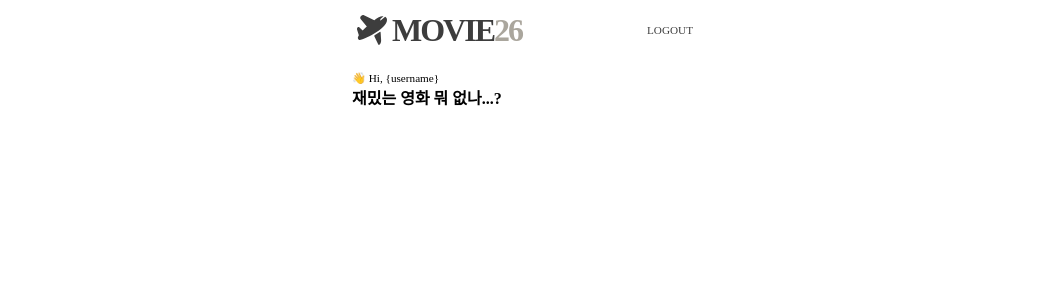
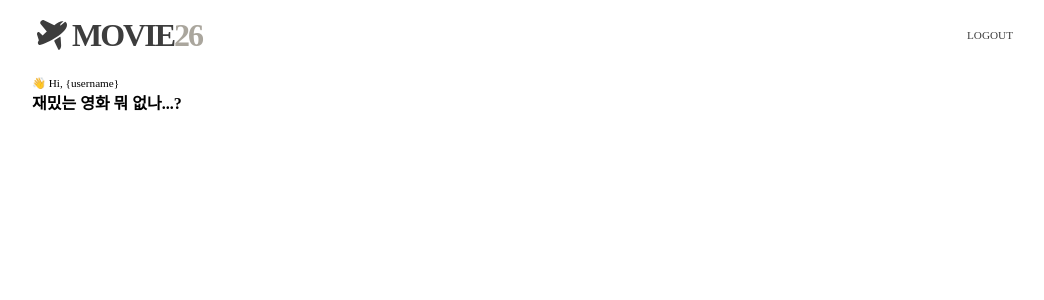
Before and after one commit to heesungjang/movie26-proejct, a Flask app: template templates/index.html in a window 1280 px wide. Shown: the top 300 px of the page, without its empty margins (113-1157 px from the left). Run offline with Flask 2, Linux system fonts and the light colour scheme; the template is opened without the code that fills it, so the values that code supplies are empty; some libraries are stand-ins or nearby versions; some web fonts are replaced.

Commit message:
[feat]index페이지 디자인 수정
- 폰트 적용
- 로딩화면 적용
- html, css 분리
- 미디어쿼리 적용

```diff
--- a/static/css/detail.css
+++ b/static/css/detail.css
@@ -191,7 +191,7 @@
   background-color: var(--green);
 }
 
-@media (min-width: 500px) {
+@media (min-width: 501px) {
   .detail-container {
     width: 500px;
   }
@@ -209,7 +209,7 @@
   }
 }
 
-@media (min-width: 1000px) {
+@media (min-width: 1001px) {
   .detail-container {
     width: 1000px;
     display: flex;
--- a/static/css/index.css
+++ b/static/css/index.css
@@ -22,6 +22,7 @@
     background: white;
     z-index: 99;
     display: flex;
+    flex-direction: column;
     align-items: center;
     justify-content: center;
     animation: hideSplash 5s ease;
@@ -42,15 +43,16 @@
 
 }
 
+
 .splash .logo {
     width: 25%;
-    height: 25%;
+    height: 15%;
     animation: flyingPlane 5s ease;
 }
 
 @keyframes flyingPlane {
     50% {
-        transform: translateX(0) translateY(0);
+        transform: translateX(0) translateY(0%);
 
     }
     100% {
@@ -61,7 +63,7 @@
 
 
 .splash .title {
-    font-size: 5rem;
+    font-size: 4rem;
 }
 
 .splash .title span {
@@ -69,6 +71,7 @@
 }
 
 .index__container {
+    padding:5px;
     font-family: 'GmarketSansMedium';
     width: 350px;
     margin: auto;
@@ -92,9 +95,8 @@
     display: flex;
     align-items: center;
     height: 50px;
-    cursor:pointer;
+    cursor: pointer;
 }
-
 
 
 .navbar__logo svg {
@@ -108,7 +110,6 @@
     font-size: 2rem;
     letter-spacing: -2px;
 }
-
 
 
 .navbar__title span {
@@ -172,11 +173,11 @@
 }
 
 .card .card-body {
-    font-size: .9rem;
+    font-size: .75rem;
     display: flex;
     justify-content: space-between;
     align-items: flex-end;
-    margin-bottom:30px;
+    margin-bottom: 30px;
 
 }
 
@@ -231,3 +232,35 @@
     transform: skewX(-45deg) translateX(13.5em);
     transition: all 0.5s ease-in-out;
 }
+
+
+@media (min-width: 501px) {
+    .splash{
+    flex-direction: row;
+    }
+
+    .splash .logo{
+        height: 25%;
+    }
+    .index__container {
+        width: 500px;
+    }
+    .card .card-img-top {
+            height: 345px;
+        object-fit: cover;
+    }
+
+    main.contents-container {
+        grid-template-columns: repeat(2, 1fr);
+                gap:10px;
+    }
+}
+
+@media (min-width: 1001px) {
+    .index__container {
+        width: 1000px;
+    }
+        main.contents-container {
+        grid-template-columns: repeat(4, 1fr);
+    }
+}
```
Also changed, not shown: templates/index.html (+13 -12 lines).
